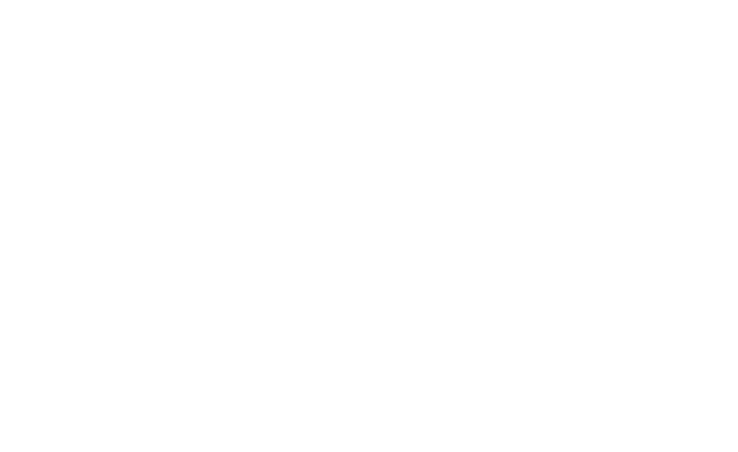
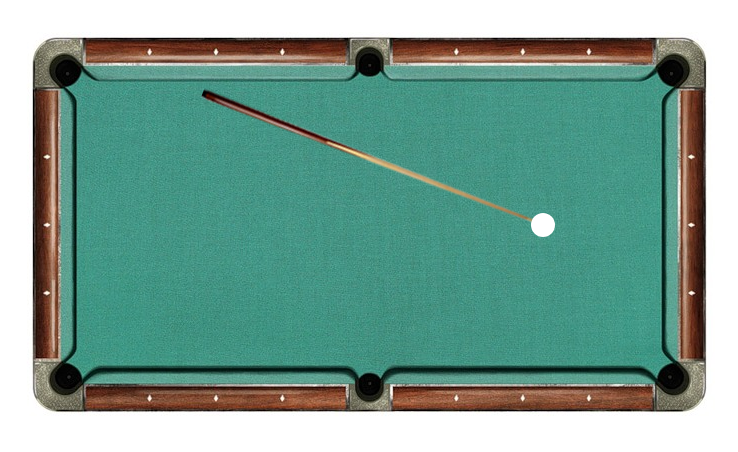
Before and after one commit to notary/ambilliard, a website: page app/index.html in a window 1280 px wide. Shown: the whole page, without its empty margins (37-775 px from the left). Drawn offline with nearby package versions, Linux system fonts and the light colour scheme; files that its build step writes are made by us from their sources.

Commit message:
line.js and new phys

```diff
--- a/app/index.html
+++ b/app/index.html
@@ -12,22 +12,23 @@
         <!-- Place favicon.ico and apple-touch-icon.png in the root directory -->
         <!-- build:css styles/vendor.css -->
         <!-- bower:css -->
-        <link rel="stylesheet" href="bower_components/bootstrap/dist/css/bootstrap.min.css">
+        <link rel="stylesheet" href="../bower_components/bootstrap/dist/css/bootstrap.min.css">
         <!-- endbower -->
         <!-- endbuild -->
         <!-- build:css(.tmp) styles/main.css -->
         <link rel="stylesheet" href="styles/main.css">
         <!-- endbuild -->
         <!-- build:js scripts/vendor/modernizr.js -->
-        <script src="bower_components/modernizr/modernizr.js"></script>
+        <script src="../bower_components/modernizr/modernizr.js"></script>
         <!-- endbuild -->
     </head>
     <body>
         <canvas id="game-area"></canvas>
 
         <!-- build:js({app,.tmp}) scripts/main.js -->
-        <script src="bower_components/jquery/dist/jquery.min.js"></script>
+        <script src="../bower_components/jquery/dist/jquery.min.js"></script>
         <script src="scripts/utils/vector.js"></script>
+		<script src="scripts/utils/line.js"></script>
         <script src="scripts/utils/physics.js"></script>
         <script src="scripts/utils/utils.js"></script>
         <script src="scripts/client.js"></script>
--- a/app/scripts/game.js
+++ b/app/scripts/game.js
@@ -34,6 +34,7 @@ $(function () {
 		this.renderer = new GameRenderer(this, FPS);
 		this.whiteBallObjId = null;
 		this._events();
+		this.FPS = FPS;
 
 		window.debug = this;
 
@@ -41,7 +42,7 @@ $(function () {
 	}
 
 	Game.prototype._events = function () {
-		this.wsClient.on('message', this._onMessage.bind(this));
+		//this.wsClient.on('message', this._onMessage.bind(this));
 		this.el.addEventListener('mousemove', this._onMouseMove.bind(this));
 		this.el.addEventListener('mousedown', this._onMouseDown.bind(this));
 		this.el.addEventListener('mouseup', this._onMouseUp.bind(this));
--- a/app/scripts/main.js
+++ b/app/scripts/main.js
@@ -3,10 +3,11 @@ $(function () {
 
 	var Main = window.App.Main = {
 		init: function () {
-			this.client = new App.Client().createConnection();
-			this.client.on('open', function () {
-				this.game = new App.Game(this.client);
-			}.bind(this));
+		//	this.client = new App.Client().createConnection();
+		//	this.client.on('open', function () {
+		//		this.game = new App.Game(this.client);
+		//	}.bind(this));
+			this.game = new App.Game(this.client);
 		}
 	};
 
--- /dev/null
+++ b/app/scripts/utils/line.js
@@ -0,0 +1,19 @@
+(function () {
+	window.App = window.App || {};
+	var Line = App.Line = function (start, end) {
+		if (!start instanceof App.Vector || !end instanceof App.Vector)
+			return null;
+		this.start = start;
+		this.end = end;
+	};
+
+	Line.prototype.ort = function () {
+		var ort = this.start.vectorTo(this.end);
+		ort.normalize();
+		return ort;
+	};
+
+	Line.prototype.length = function () {
+		return this.start.distanceTo(this.end);
+	};
+}());
--- a/app/scripts/utils/physics.js
+++ b/app/scripts/utils/physics.js
@@ -12,17 +12,15 @@
 
 	Physics.prototype.lineCollision = function (line, p, radius) {
 		radius = radius || 0;
-		var p1 = line.from.clone();
-		var alpha = p1.angleTo(p);
-		var distance = p1.distanceTo(p) * Math.cos(alpha);
-
+		var ort = line.ort();
+		var distance = (ort.x * p.y + ort.y * p.x) - (line.start.vMultiply(line.end) / line.length());
 		return Math.abs(distance) <= radius;
 	};
 
 	Physics.prototype.lineBound = function (line, p) {
 		if(!p) return;
-		if(line.from.x == line.to.x) p.x *= -1;
-		if(line.from.y == line.to.y) p.y *= -1;
+		if(line.start.x == line.end.x) p.x *= -1;
+		if(line.start.y == line.end.y) p.y *= -1;
 		return p;
 	};
 
--- a/app/scripts/utils/vector.js
+++ b/app/scripts/utils/vector.js
@@ -40,6 +40,10 @@
 		this.x *= vec.x;
 		this.y *= vec.y;
 		return this;
+	};
+
+	Vector.prototype.vMultiply = function (vec) {
+		return this.x * vec.y - this.y * vec.x;
 	};
 
 	Vector.prototype.div = function (vec) {
--- a/app/scripts/worldObjects/table.js
+++ b/app/scripts/worldObjects/table.js
@@ -17,10 +17,10 @@ $(function () {
 		App.World.WorldObject.apply(this, arguments);
 		this.friction = FRICTION;
 		this.boards = {
-			top: {from: new App.Vector(134, 84), to: new App.Vector(678, 84)},
-			left: {from: new App.Vector(114, 102), to: new App.Vector(114, 350)},
-			right: {from: new App.Vector(701, 102), to: new App.Vector(701, 350)},
-			bottom: {from: new App.Vector(134, 372), to: new App.Vector(678, 372)}
+			top: new App.Line(new App.Vector(134, 84), new App.Vector(678, 84)),
+			left: new App.Line(new App.Vector(114, 102), new App.Vector(114, 350)),
+			right: new App.Line(new App.Vector(701, 102), new App.Vector(701, 350)),
+			bottom: new App.Line(new App.Vector(134, 372), new App.Vector(678, 372))
 		};
 	};
 
@@ -40,8 +40,9 @@ $(function () {
 	Table.prototype.withFriction = function (speed) {
 		if(!speed) return null;
 		var minSpeed = 0.001;
-		speed.set((speed.x - (speed.x * (this.friction / 60))), (speed.y - (speed.y * (this.friction / 60))));
-		if(speed.length() < minSpeed) return (speed = null);
+		var friction = this.friction / this.game.FPS;
+		speed.set(speed.x - speed.x * friction, speed.y - speed.y * friction);
+		if(speed.length() < minSpeed) speed = null;
 		return speed;
 	};
 
```
Also changed, not shown: 1 other file.
